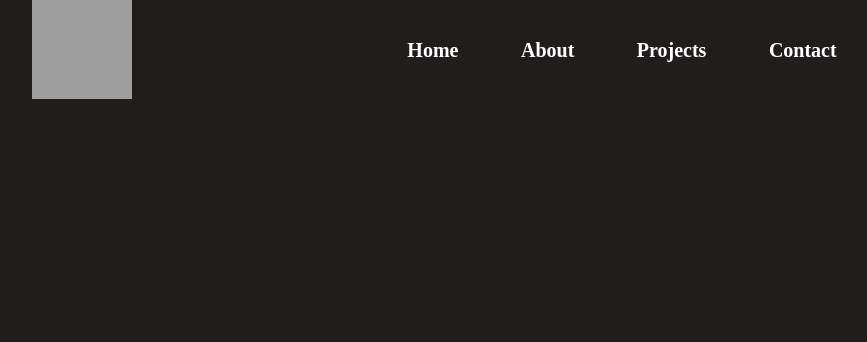
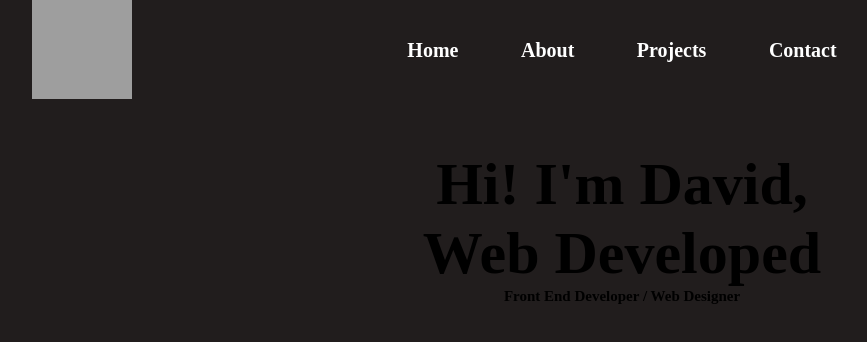
Before and after one commit to daveed07/portfolio, a plain HTML site: page index.html in a window 1280 px wide. Shown: the whole page, without its empty margins (18-885 px from the left). Drawn offline with Linux system fonts and the light colour scheme; grey boxes are pictures that could not be loaded.

Commit message:
Main first styles added, Fira Code font, linked from Google Fonts

```diff
--- a/index.html
+++ b/index.html
@@ -4,6 +4,9 @@
   <meta charset="UTF-8">
   <meta http-equiv="X-UA-Compatible" content="IE=edge">
   <meta name="viewport" content="width=device-width, initial-scale=1.0">
+  <link rel="preconnect" href="https://fonts.googleapis.com">
+  <link rel="preconnect" href="https://fonts.gstatic.com" crossorigin>
+  <link href="https://fonts.googleapis.com/css2?family=Fira+Code:wght@300;400;500;600;700&display=swap" rel="stylesheet">
   <link rel="stylesheet" href="./style.css">
   <title>Document</title>
 </head>
@@ -19,5 +22,9 @@
       <a href="#">Contact</a>
     </nav>
   </header>
+  <main class="main">
+    <h1 class="main__title">Hi! I'm David,<br> Web Developed</h1>
+    <h2 class=" main__subtitle">Front End Developer / Web Designer</h2>
+  </main>
 </body>
 </html>
--- a/style.css
+++ b/style.css
@@ -37,3 +37,14 @@ html {
   color: blueviolet;
   text-shadow: 0 0 10px black;
 }
+.main {
+  width: 100%;
+  height: 100vh;
+  text-align: center;
+  padding: 50px 80px 0;
+}
+.main__title {
+  font-family: ;
+  font-size: 6rem;
+  font-weight: ;
+}
```
